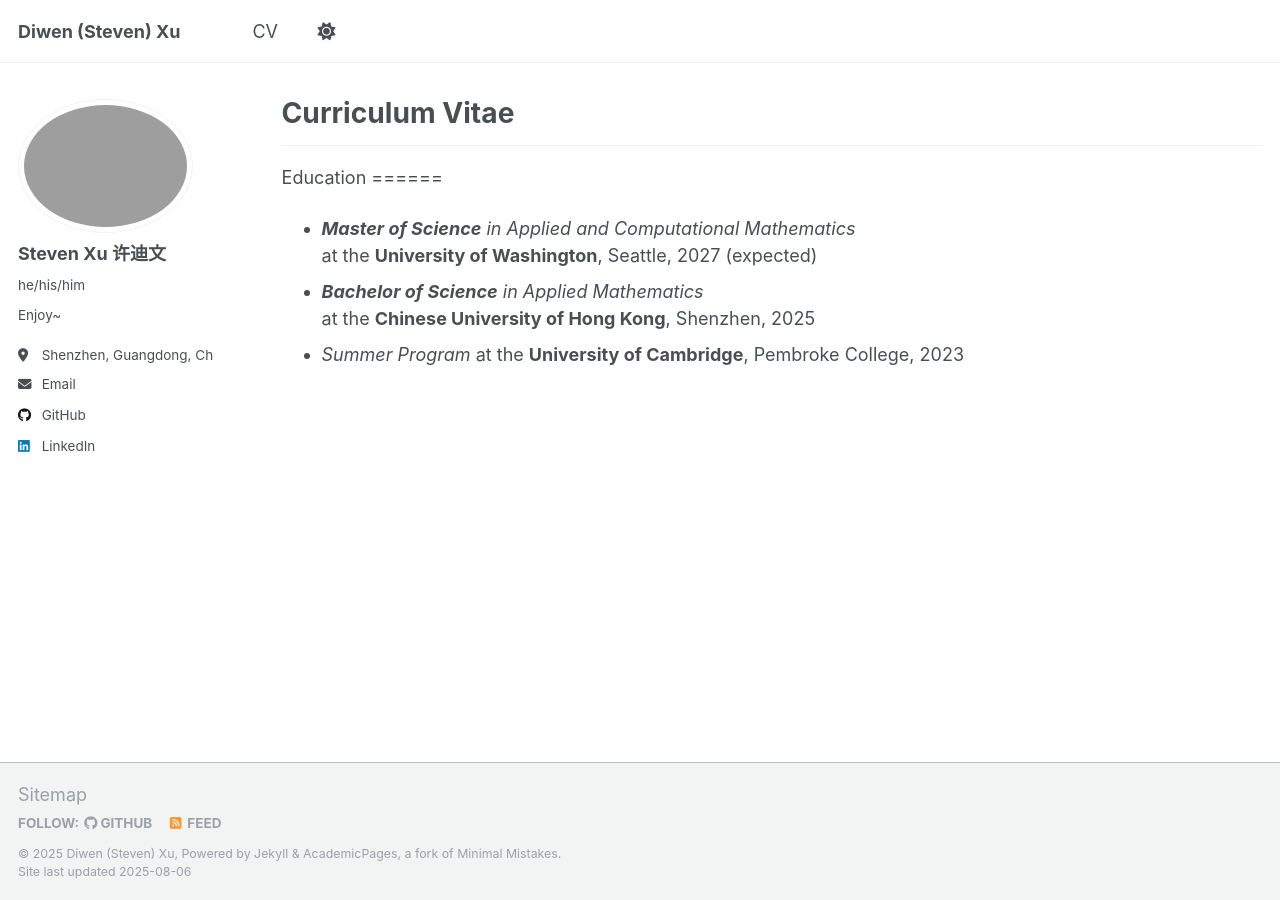
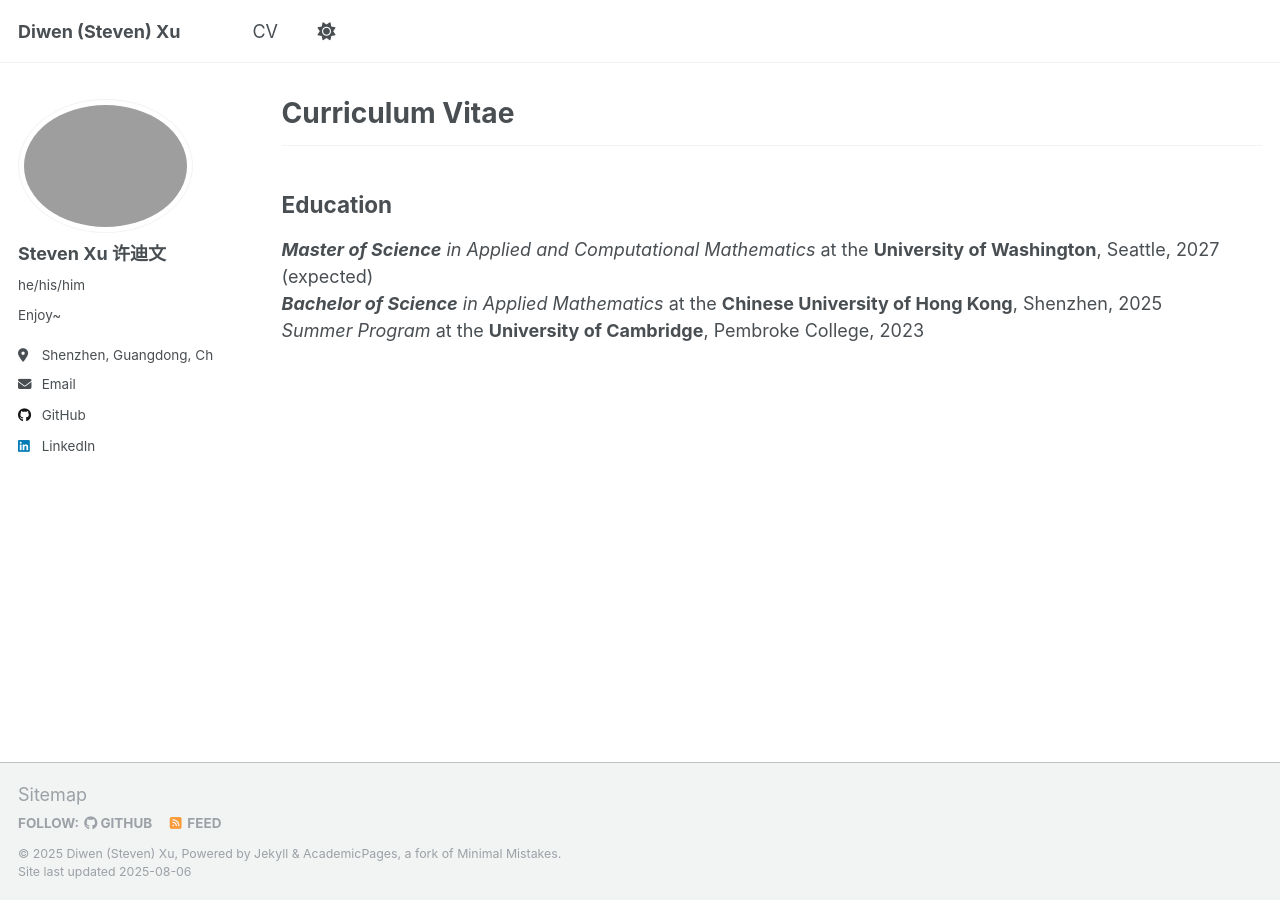
Before and after one commit to RWBY-Aloupeep/RWBY-Aloupeep.github.io, a Jekyll site: the page built from _pages/cv.md, in a window 1280 px wide. Built offline with Jekyll 4.4.1, drawn with Linux system fonts in a browser that asks for light colours; a script that is not in the unit is left out.

Commit message:
Format Bugfix

```diff
--- a/_pages/cv.md
+++ b/_pages/cv.md
@@ -8,11 +8,8 @@
 ---
 
 {% include base_path %}
-------
-Education
-======
-* <i><b>Master of Science</b> in Applied and Computational Mathematics</i>\
-at the <b>University of Washington</b>, Seattle, 2027 (expected)
-* <i><b>Bachelor of Science</b> in Applied Mathematics</i>\
-at the <b>Chinese University of Hong Kong</b>, Shenzhen, 2025
-* <i>Summer Program</i> at the <b>University of Cambridge</b>, Pembroke College, 2023
+----
+## Education
+<i><b>Master of Science</b> in Applied and Computational Mathematics</i> at the <b>University of Washington</b>, Seattle, 2027 (expected)
+<i><b>Bachelor of Science</b> in Applied Mathematics</i> at the <b>Chinese University of Hong Kong</b>, Shenzhen, 2025
+<i>Summer Program</i> at the <b>University of Cambridge</b>, Pembroke College, 2023
```
Also changed, not shown: _pages/about.md (+1 -1 lines).
